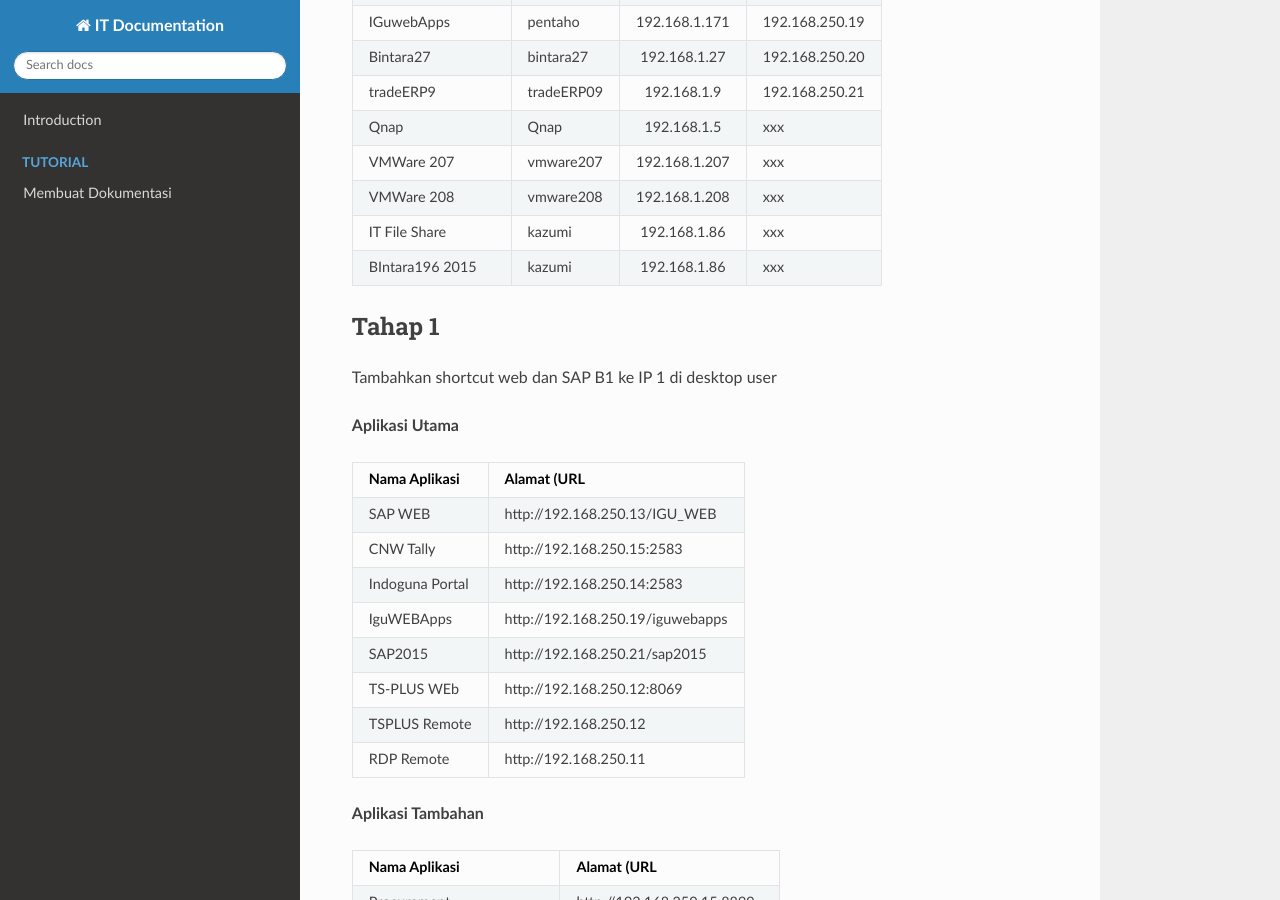
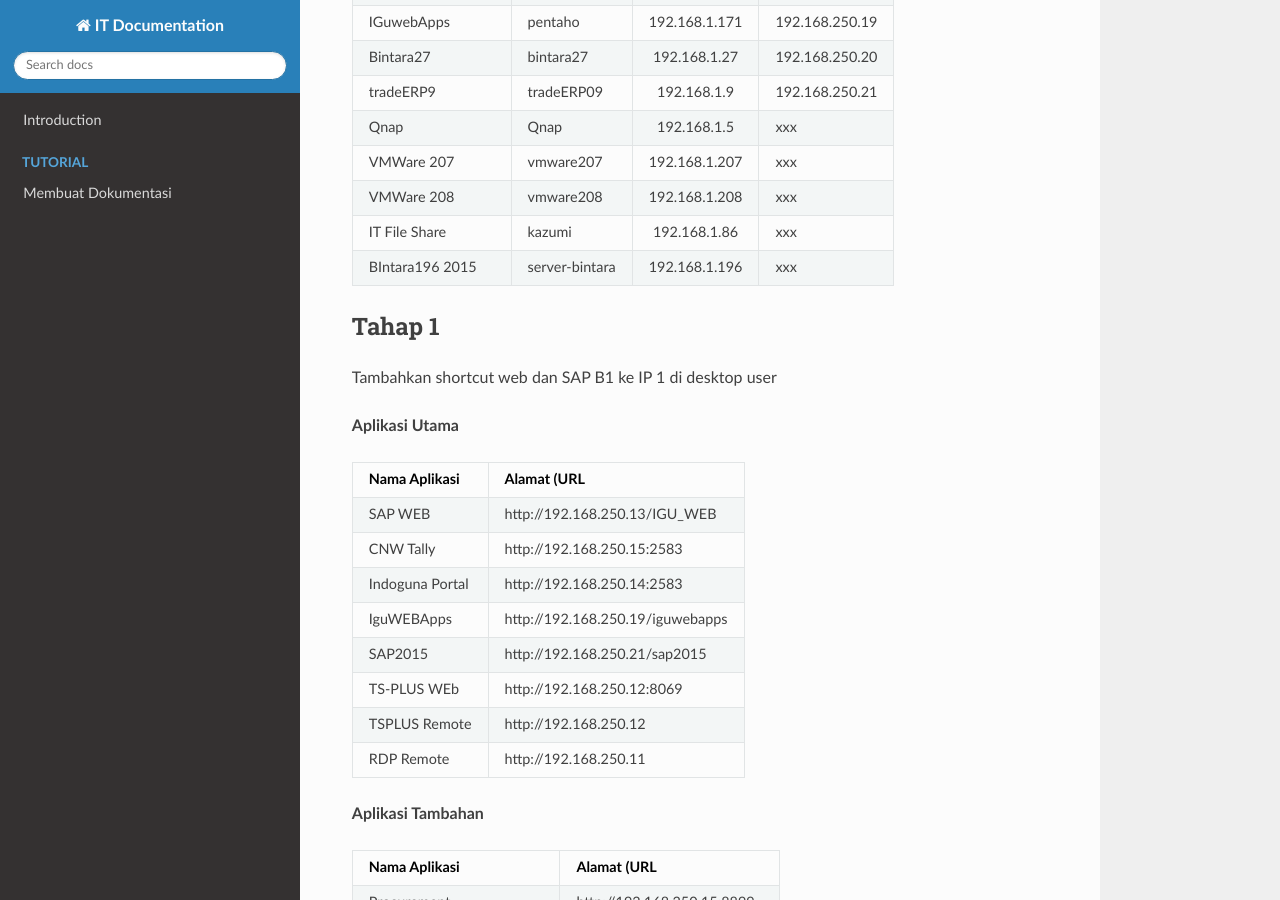
Before and after one commit to andyut/itdocs, an MkDocs documentation site: the page built from docs/log_20220308.md, in a window 1280 px wide and 900 px high, scrolled down 609 px. Built offline with MkDocs 1.6.1, drawn with Linux system fonts in a browser that asks for light colours; nearby versions of some CDN libraries.

Commit message:
Update log_20220308.md

```diff
--- a/docs/log_20220308.md
+++ b/docs/log_20220308.md
@@ -22,7 +22,7 @@
 |VMWare 207 | vmware207 | 192.168.1.207 | xxx |
 |VMWare 208 | vmware208 | 192.168.1.208 | xxx |
 |IT File Share | kazumi | 192.168.1.86 | xxx |
-|BIntara196 2015 | kazumi | 192.168.1.86 | xxx |
+|BIntara196 2015 | server-bintara | 192.168.1.196 | xxx |
 
 
 
```
